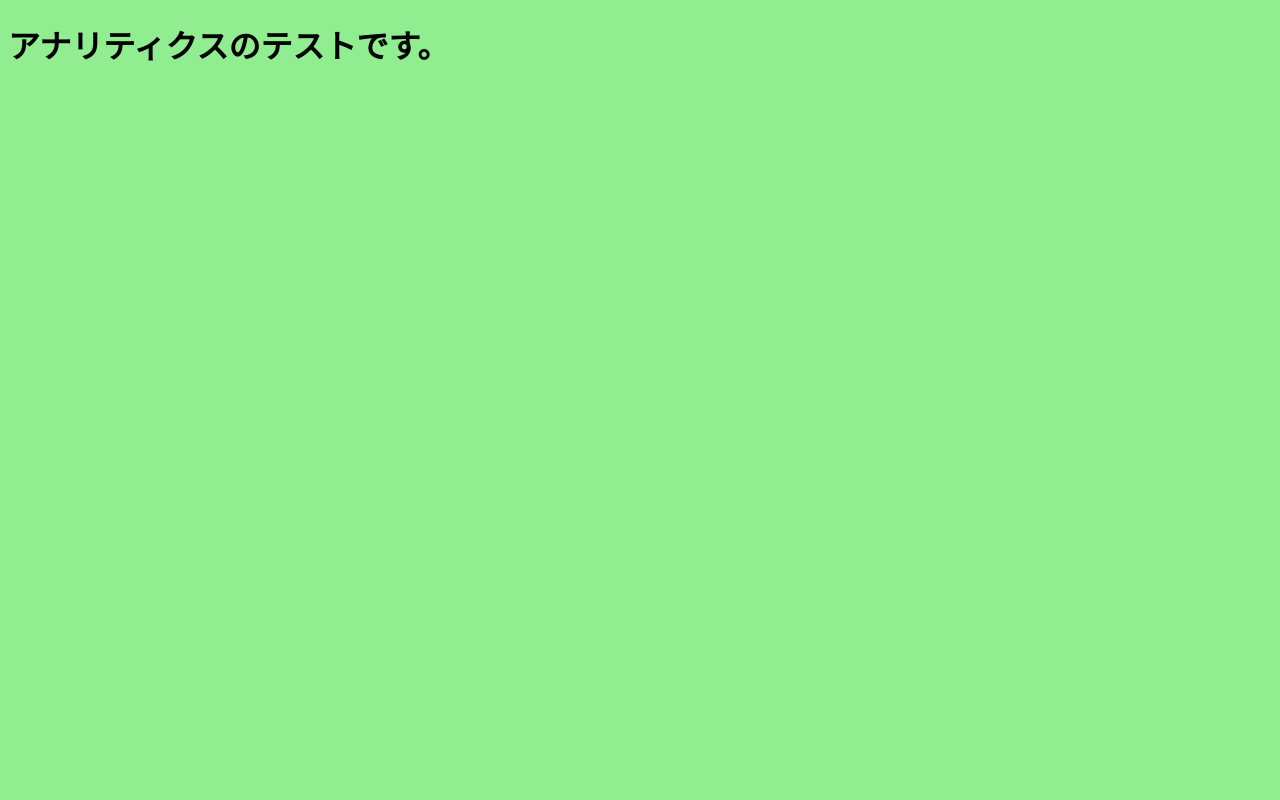
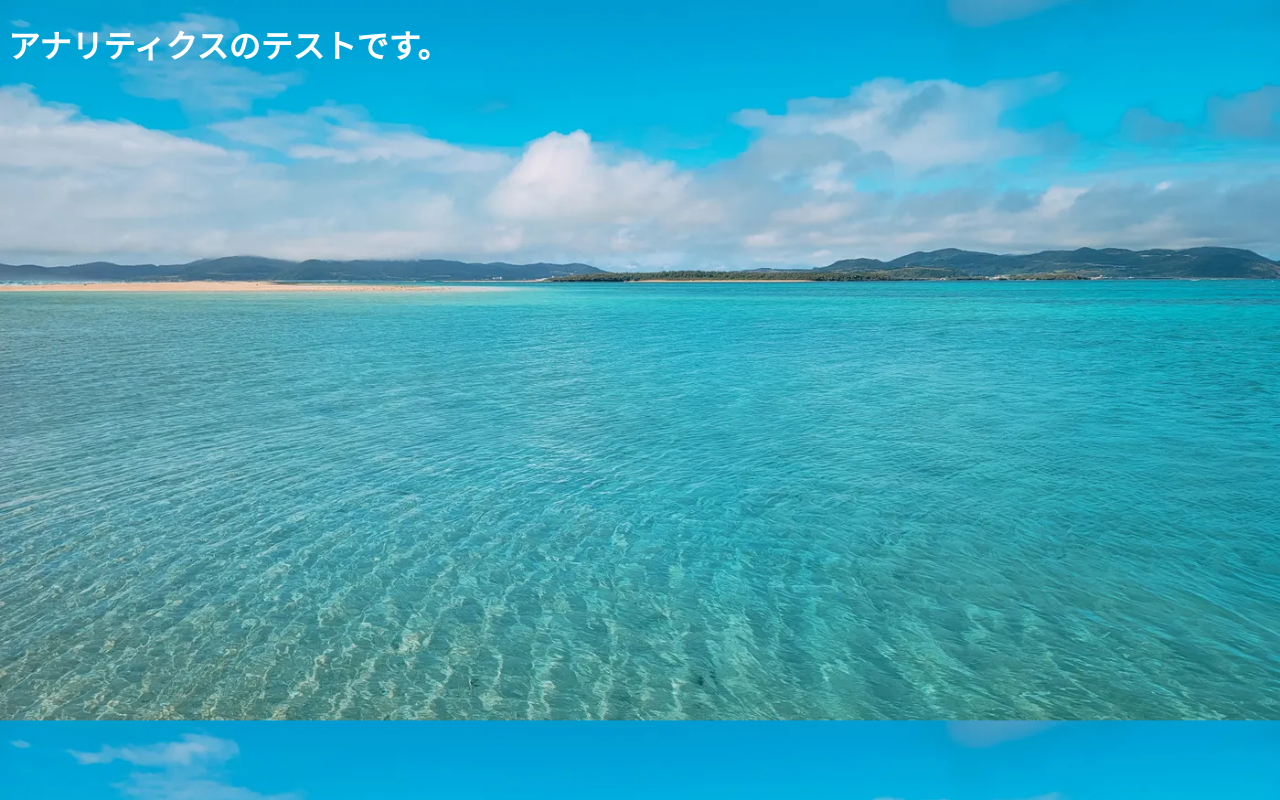
Before and after one commit to aki4096/a_test, a plain HTML site: page index.html in a window 1280 px wide. Drawn offline with Linux system fonts and the light colour scheme.

Commit message:
Update index.html

```diff
--- a/index.html
+++ b/index.html
@@ -15,7 +15,15 @@
 	<meta http-equiv="X-UA-Compatible" content="IE=edge">
 	<meta name="viewport" content="width=device-width, initial-scale=1.0">
 	<title>アナリティクスのテスト</title>
-	<style>html{background:lightgreen;}</style>
+	<style>
+		body{
+			background-size: cover;
+			background-position: center top;
+			background-image: url("hawaii.webp");
+			color: white;
+			background-color:lightgreen;
+		}
+	</style>
 </head>
 <div>
 	<h1>アナリティクスのテストです。</h1>
```
